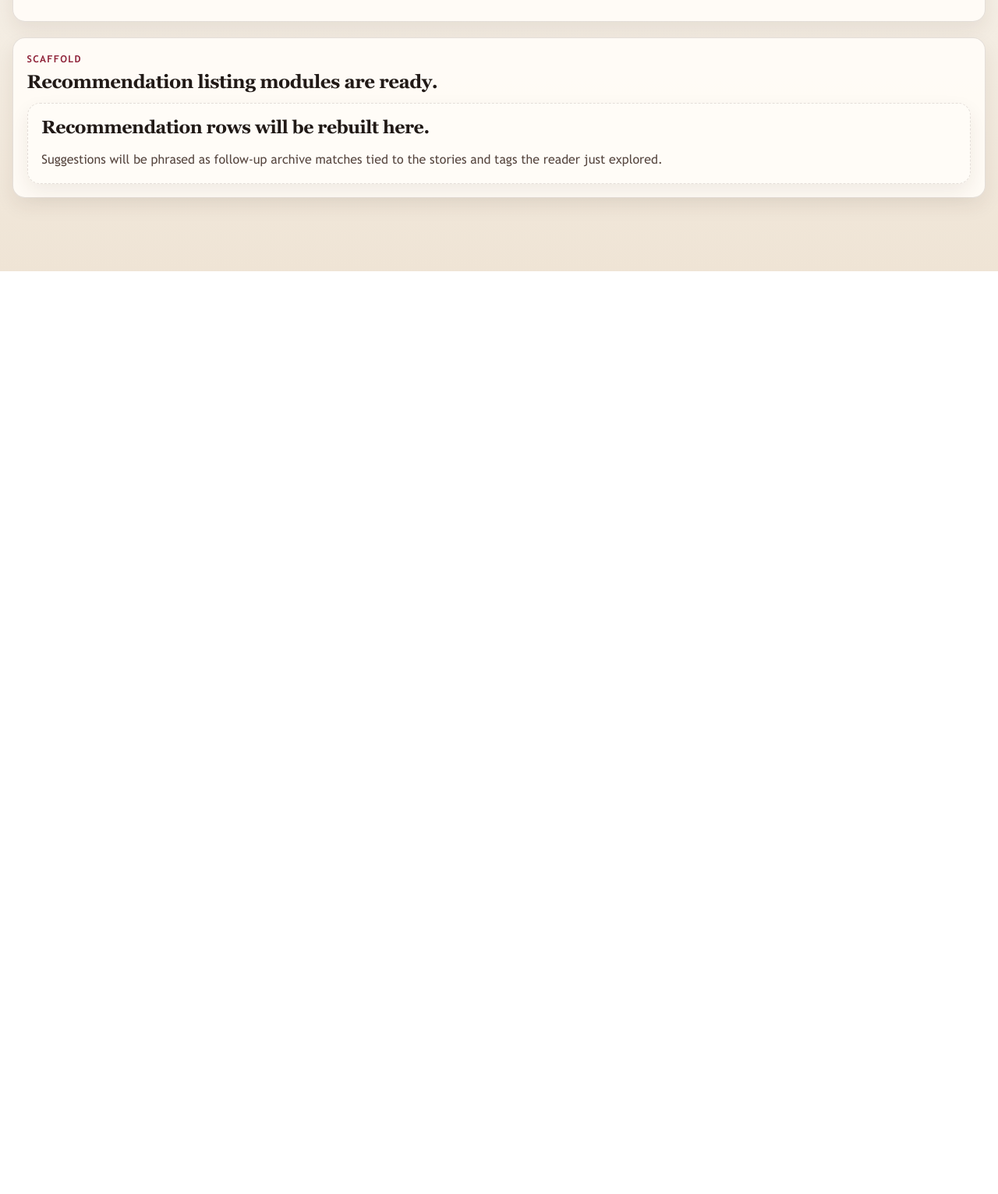
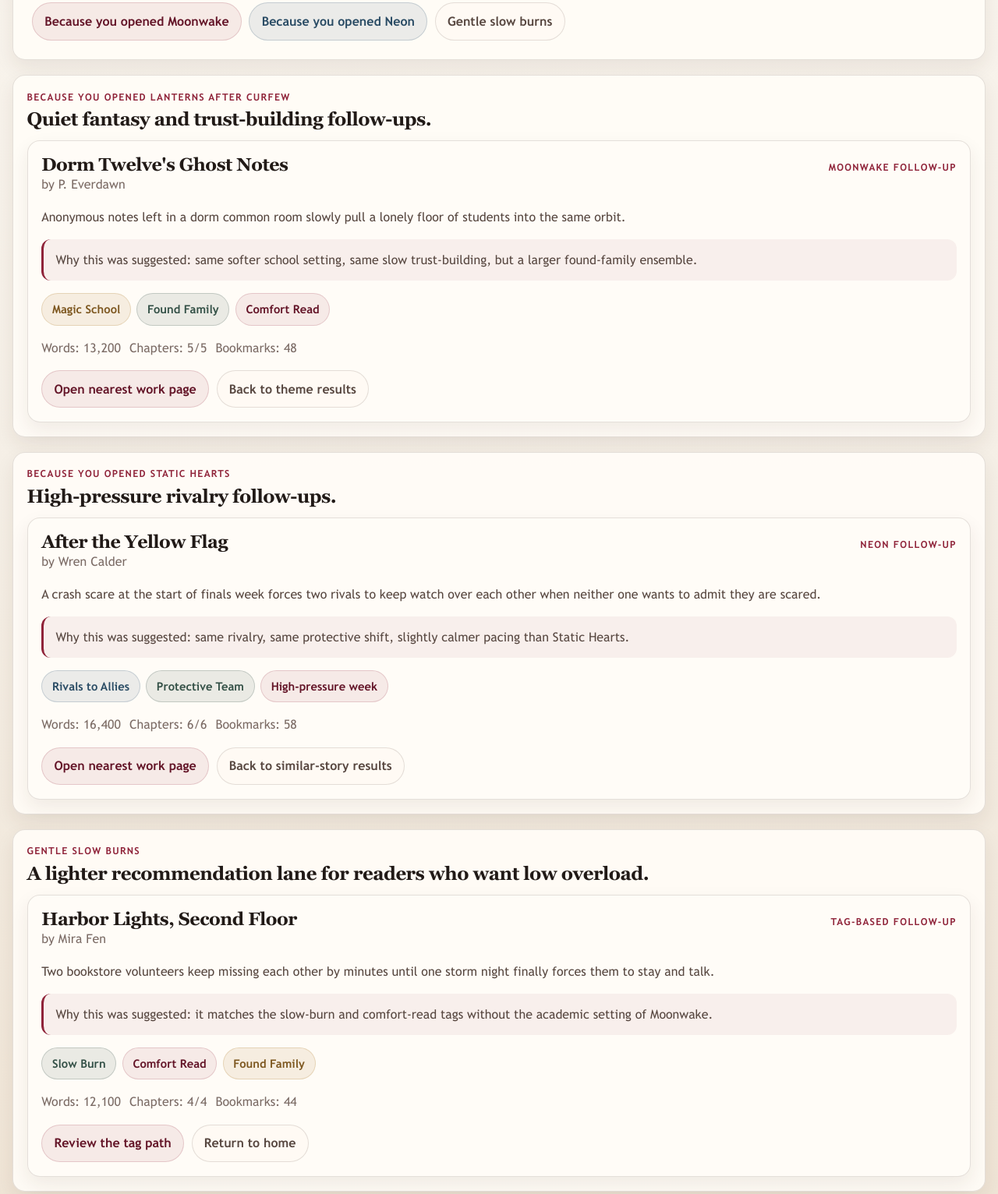
Before and after one commit to Al-Yousef/FandomForge, a plain HTML site: page recommendations.html in a window 1280 px wide. Shown: the part 452-1984 px from the top of the page at 78% size. Before the commit the page ends 800 px from the top, so only its background shows below. Drawn offline with Linux system fonts and the light colour scheme.

Commit message:
feat(recs): add guided recommendation listing tied to viewed works and saved interests

```diff
--- a/recommendations.html
+++ b/recommendations.html
@@ -31,41 +31,157 @@
       </header>
 
       <p class="archive-notice">
-        Recommendations stay in scope, but only as a follow-up archive view after readers browse
-        fandoms, run a search task, or open a work page.
+        Recommendations happen after a reader has context. Each suggestion below is tied to a work
+        or tag path the user just explored, not to a generic feed.
       </p>
 
       <main id="main" class="app-main">
         <section class="page-hero">
           <div>
             <p class="page-kicker">Recommendations</p>
-            <h1 class="page-title">Guided recommendation archive shell.</h1>
+            <h1 class="page-title">Guided follow-up reads, still presented like archive results.</h1>
             <p class="page-summary">
-              This page will become a secondary listing page tied to recently viewed works and saved
-              interests instead of a social feed or profile-based dashboard.
+              The report mentions personalized recommendations, but they work best after a reader
+              has opened something. This page keeps that logic secondary and transparent.
             </p>
+            <div class="quick-jump">
+              <a class="chip" href="#because-moonwake">Because you opened Moonwake</a>
+              <a class="chip chip--sky" href="#because-neon">Because you opened Neon</a>
+              <a class="chip chip--muted" href="#gentle-slow-burns">Gentle slow burns</a>
+            </div>
           </div>
 
           <aside class="search-panel">
-            <p class="eyebrow">Follow-up browsing</p>
-            <h2>Recommendations after a work is opened.</h2>
-            <p class="muted-note">The final page will use archive rows, not app cards, and explain why each work is being suggested.</p>
+            <p class="eyebrow">Recommendation rule</p>
+            <h2>Always explain why the archive is suggesting something.</h2>
+            <p class="muted-note">
+              Each recommendation row keeps the same metadata and warning cues as the search pages,
+              then adds one sentence explaining the connection.
+            </p>
           </aside>
         </section>
 
-        <section class="page-section" aria-labelledby="rec-shell-title">
+        <section id="because-moonwake" class="page-section" aria-labelledby="because-moonwake-title">
           <div class="section-heading">
-            <p class="eyebrow">Scaffold</p>
-            <h2 id="rec-shell-title">Recommendation listing modules are ready.</h2>
+            <p class="eyebrow">Because you opened Lanterns After Curfew</p>
+            <h2 id="because-moonwake-title">Quiet fantasy and trust-building follow-ups.</h2>
           </div>
 
-          <article class="work-card empty-state">
-            <h3 class="work-title">Recommendation rows will be rebuilt here.</h3>
-            <p class="helper-copy">
-              Suggestions will be phrased as follow-up archive matches tied to the stories and tags
-              the reader just explored.
-            </p>
-          </article>
+          <div class="work-list">
+            <article class="work-card">
+              <div class="work-topline">
+                <div>
+                  <h3 class="work-title">Dorm Twelve's Ghost Notes</h3>
+                  <p class="byline">by P. Everdawn</p>
+                </div>
+                <p class="eyebrow">Moonwake follow-up</p>
+              </div>
+              <p class="summary-text">
+                Anonymous notes left in a dorm common room slowly pull a lonely floor of students
+                into the same orbit.
+              </p>
+              <p class="match-note">
+                Why this was suggested: same softer school setting, same slow trust-building, but a
+                larger found-family ensemble.
+              </p>
+              <div class="tag-list">
+                <a class="tag-link chip--gold" href="tags.html#magic-school">Magic School</a>
+                <a class="tag-link chip--pine" href="tags.html#found-family">Found Family</a>
+                <a class="tag-link" href="tags.html#comfort-read">Comfort Read</a>
+              </div>
+              <div class="stats-row">
+                <span>Words: 13,200</span>
+                <span>Chapters: 5/5</span>
+                <span>Bookmarks: 48</span>
+              </div>
+              <div class="action-row">
+                <a class="button-link" href="story.html#moonwake-story">Open nearest work page</a>
+                <a class="button-link button-link--secondary" href="search-theme.html#theme-results">Back to theme results</a>
+              </div>
+            </article>
+          </div>
+        </section>
+
+        <section id="because-neon" class="page-section" aria-labelledby="because-neon-title">
+          <div class="section-heading">
+            <p class="eyebrow">Because you opened Static Hearts</p>
+            <h2 id="because-neon-title">High-pressure rivalry follow-ups.</h2>
+          </div>
+
+          <div class="work-list">
+            <article class="work-card">
+              <div class="work-topline">
+                <div>
+                  <h3 class="work-title">After the Yellow Flag</h3>
+                  <p class="byline">by Wren Calder</p>
+                </div>
+                <p class="eyebrow">Neon follow-up</p>
+              </div>
+              <p class="summary-text">
+                A crash scare at the start of finals week forces two rivals to keep watch over each
+                other when neither one wants to admit they are scared.
+              </p>
+              <p class="match-note">
+                Why this was suggested: same rivalry, same protective shift, slightly calmer pacing
+                than Static Hearts.
+              </p>
+              <div class="tag-list">
+                <a class="tag-link chip--sky" href="tags.html#team-rivalry">Rivals to Allies</a>
+                <a class="tag-link chip--pine" href="tags.html#protective-team">Protective Team</a>
+                <a class="tag-link" href="tags.html#high-pressure">High-pressure week</a>
+              </div>
+              <div class="stats-row">
+                <span>Words: 16,400</span>
+                <span>Chapters: 6/6</span>
+                <span>Bookmarks: 58</span>
+              </div>
+              <div class="action-row">
+                <a class="button-link" href="story.html#neon-story">Open nearest work page</a>
+                <a class="button-link button-link--secondary" href="search-similar.html#specific-results">Back to similar-story results</a>
+              </div>
+            </article>
+          </div>
+        </section>
+
+        <section id="gentle-slow-burns" class="page-section" aria-labelledby="gentle-title">
+          <div class="section-heading">
+            <p class="eyebrow">Gentle slow burns</p>
+            <h2 id="gentle-title">A lighter recommendation lane for readers who want low overload.</h2>
+          </div>
+
+          <div class="work-list">
+            <article class="work-card">
+              <div class="work-topline">
+                <div>
+                  <h3 class="work-title">Harbor Lights, Second Floor</h3>
+                  <p class="byline">by Mira Fen</p>
+                </div>
+                <p class="eyebrow">Tag-based follow-up</p>
+              </div>
+              <p class="summary-text">
+                Two bookstore volunteers keep missing each other by minutes until one storm night
+                finally forces them to stay and talk.
+              </p>
+              <p class="match-note">
+                Why this was suggested: it matches the slow-burn and comfort-read tags without the
+                academic setting of Moonwake.
+              </p>
+              <div class="tag-list">
+                <a class="tag-link chip--pine" href="tags.html#slow-burn">Slow Burn</a>
+                <a class="tag-link" href="tags.html#comfort-read">Comfort Read</a>
+                <a class="tag-link chip--gold" href="tags.html#found-family">Found Family</a>
+              </div>
+              <div class="stats-row">
+                <span>Words: 12,100</span>
+                <span>Chapters: 4/4</span>
+                <span>Bookmarks: 44</span>
+              </div>
+              <div class="action-row">
+                <a class="button-link" href="tags.html#slow-burn">Review the tag path</a>
+                <a class="button-link button-link--secondary" href="index.html">Return to home</a>
+              </div>
+            </article>
+          </div>
         </section>
       </main>
     </div>
```
